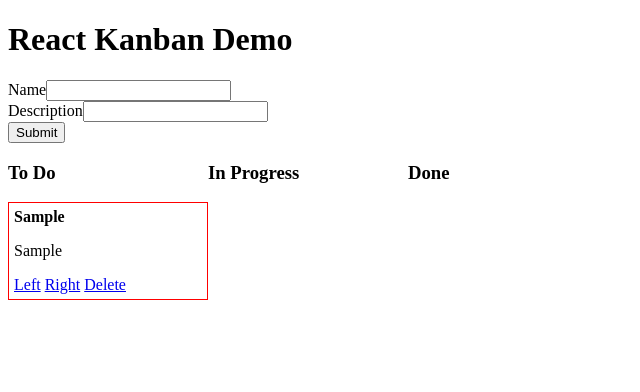
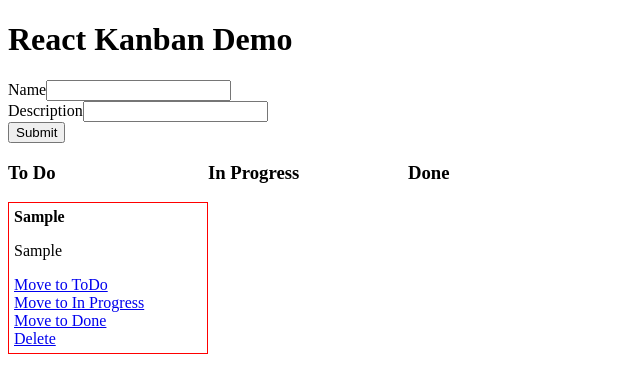
Before and after one commit to cpgillem/react-kanban, a React (Create React App) app: page / in a window 1280 px wide. Both pictures are taken after typing "Sample", "Sample" into the empty fields and a click on the input "Submit". Shown: the top 392 px of the page, without its empty margins (0-640 px from the left). Built offline with nearby package versions, Linux system fonts and the light colour scheme; the HTML template or start-up script is replaced by a standard one.

Commit message:
Change buttons to move directly to boards.

```diff
--- a/src/App.js
+++ b/src/App.js
@@ -14,8 +14,7 @@ class App extends Component {
         this.handleSubmit = this.handleSubmit.bind(this);
         this.handleNameChange = this.handleNameChange.bind(this);
         this.handleDescChange = this.handleDescChange.bind(this);
-        this.handleMoveLeft = this.handleMoveLeft.bind(this);
-        this.handleMoveRight = this.handleMoveRight.bind(this);
+        this.handleMove = this.handleMove.bind(this);
         this.handleDelete = this.handleDelete.bind(this);
     }
 
@@ -49,21 +48,12 @@ class App extends Component {
         });
     }
 
-    handleMoveLeft(i) {
+    handleMove(i, dest) {
         const items = this.state.items.slice();
-        if (items[i].section > 0) {
-            items[i].section -= 1;
-        }
 
-        this.setState({
-            items: items,
-        });
-    }
-
-    handleMoveRight(i) {
-        const items = this.state.items.slice();
-        if (items[i].section < 2) {
-            items[i].section += 1;
+        // Ensure that the destination is allowed.
+        if (dest >= 0 && dest <= 2) {
+            items[i].section = dest;
         }
 
         this.setState({
@@ -92,8 +82,7 @@ class App extends Component {
                     onSubmit={this.handleSubmit}
                 />
                 <Board
-                    onMoveLeft={this.handleMoveLeft}
-                    onMoveRight={this.handleMoveRight}
+                    onMove={this.handleMove}
                     onDelete={this.handleDelete}
                     items={this.state.items}
                 />
--- a/src/Board.js
+++ b/src/Board.js
@@ -11,8 +11,7 @@ class Board extends Component {
         this.props.items.forEach((item, index) => {
             let card = (
                 <Card
-                    onMoveLeft={this.props.onMoveLeft}
-                    onMoveRight={this.props.onMoveRight}
+                    onMove={this.props.onMove}
                     onDelete={this.props.onDelete}
                     index={index}
                     name={item.name}
--- a/src/Card.js
+++ b/src/Card.js
@@ -4,17 +4,23 @@ class Card extends Component {
     constructor(props) {
         super(props);
 
-        this.handleMoveLeft = this.handleMoveLeft.bind(this);
-        this.handleMoveRight = this.handleMoveRight.bind(this);
+        this.handleMoveToDo = this.handleMoveToDo.bind(this);
+        this.handleMoveInProgress = this.handleMoveInProgress.bind(this);
+        this.handleMoveDone = this.handleMoveDone.bind(this);
+
         this.handleDelete = this.handleDelete.bind(this);
     }
 
-    handleMoveLeft(e) {
-        this.props.onMoveLeft(this.props.index);
+    handleMoveToDo(e) {
+        this.props.onMove(this.props.index, 0);
     }
 
-    handleMoveRight(e) {
-        this.props.onMoveRight(this.props.index);
+    handleMoveInProgress(e) {
+        this.props.onMove(this.props.index, 1);
+    }
+
+    handleMoveDone(e) {
+        this.props.onMove(this.props.index, 2);
     }
 
     handleDelete(e) {
@@ -26,9 +32,10 @@ class Card extends Component {
             <li>
                 <strong>{this.props.name}</strong>
                 <p>{this.props.desc}</p>
-                <a href="#" onClick={this.handleMoveLeft}>Left</a>{" "}
-                <a href="#" onClick={this.handleMoveRight}>Right</a>{" "}
-                <a href="#" onClick={this.handleDelete}>Delete</a>{" "}
+                <a href="#" onClick={this.handleMoveToDo}>Move to ToDo</a><br/>
+                <a href="#" onClick={this.handleMoveInProgress}>Move to In Progress</a><br/>
+                <a href="#" onClick={this.handleMoveDone}>Move to Done</a><br/>
+                <a href="#" onClick={this.handleDelete}>Delete</a>
             </li>
         );
     }
```
